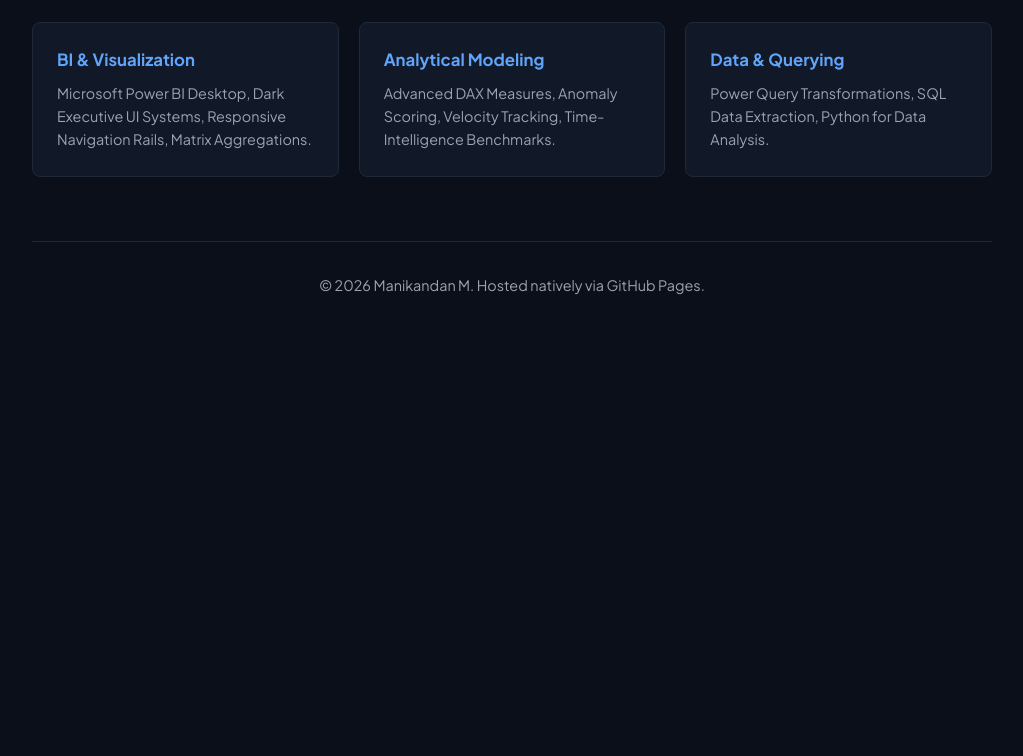
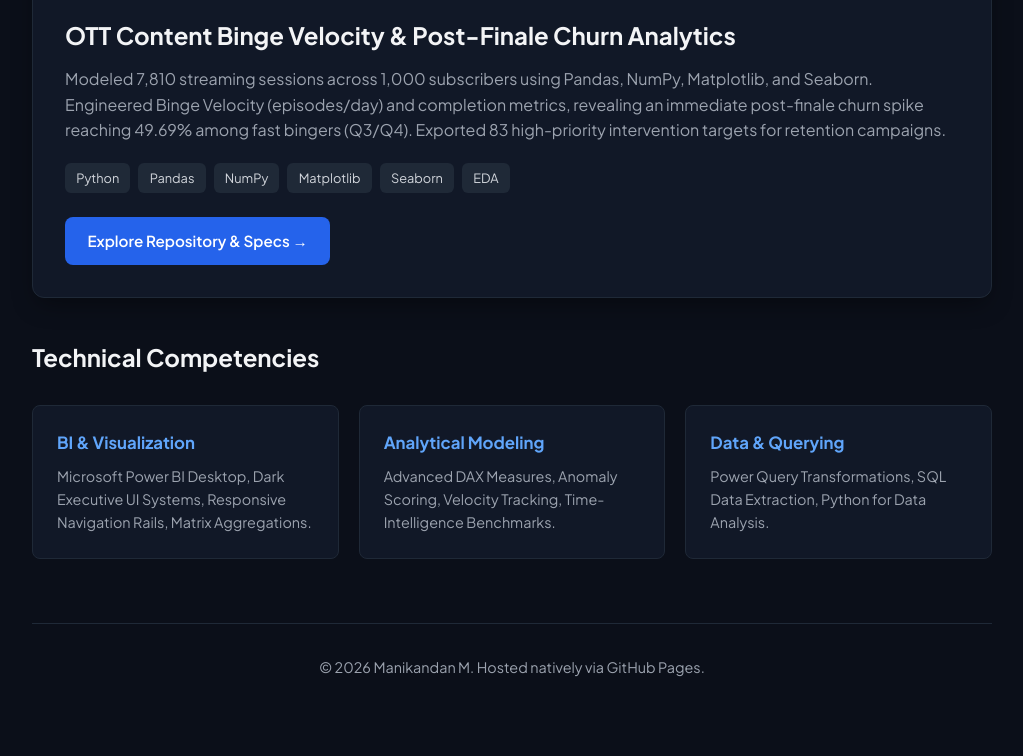
Before and after one commit to manikandan-m24/manikandan-m24.github.io, a plain HTML site: page index.html in a window 1280 px wide. Shown: the part 3380-4136 px from the top of the page, without its empty margins (128-1151 px from the left). Before the commit the page ends 3773 px from the top, so only its background shows below. Drawn offline with Linux system fonts and the light colour scheme.

Commit message:
Add project card for OTT Binge Velocity & Churn Analytics
Added a new project card for OTT Binge Velocity & Churn Analytics, including a description, tags, and a link to the repository.

```diff
--- a/index.html
+++ b/index.html
@@ -238,6 +238,23 @@
             <a href="https://github.com/manikandan-m24/healthcare-analytics-powerbi" class="btn btn-primary" target="_blank">Explore Repository & Specs &rarr;</a>
           </div>
         </div>
+      <!-- Project 5: OTT Binge Velocity & Churn Analytics -->
+        <div class="project-card">
+            <img class="project-image" src="https://raw.githubusercontent.com/manikandan-m24/ott-binge-velocity-churn-analytics/main/Screenshot%202026-11-02%20234447.png" alt="OTT Binge Velocity & Churn Analytics Dashboard">
+            <div class="project-body">
+                <h3>OTT Content Binge Velocity & Post-Finale Churn Analytics</h3>
+                <p>Modeled 7,810 streaming sessions across 1,000 subscribers using Pandas, NumPy, Matplotlib, and Seaborn. Engineered Binge Velocity (episodes/day) and completion metrics, revealing an immediate post-finale churn spike reaching 49.69% among fast bingers (Q3/Q4). Exported 83 high-priority intervention targets for retention campaigns.</p>
+                <div class="tag-list">
+                    <span class="tag">Python</span>
+                    <span class="tag">Pandas</span>
+                    <span class="tag">NumPy</span>
+                    <span class="tag">Matplotlib</span>
+                    <span class="tag">Seaborn</span>
+                    <span class="tag">EDA</span>
+                </div>
+                <a href="https://github.com/manikandan-m24/ott-binge-velocity-churn-analytics" class="btn btn-primary" target="_blank">Explore Repository &amp; Specs &rarr;</a>
+            </div>
+        </div>
     </section>
 
     <!-- Technical Competencies -->
```
